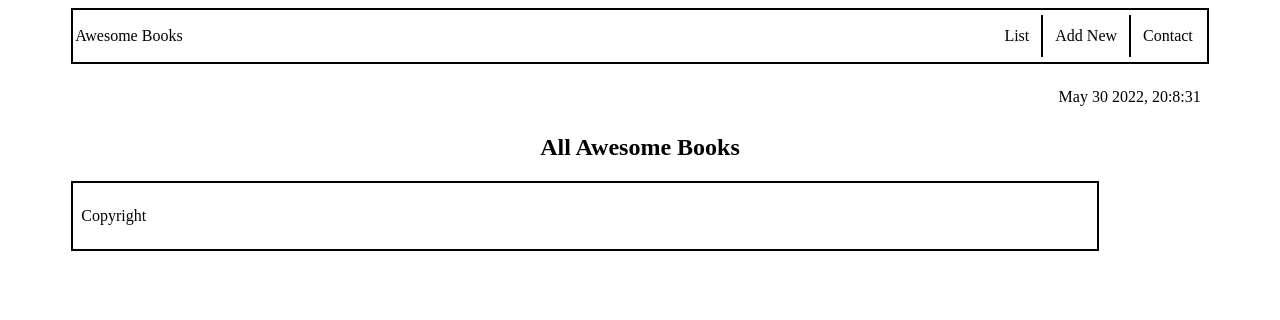
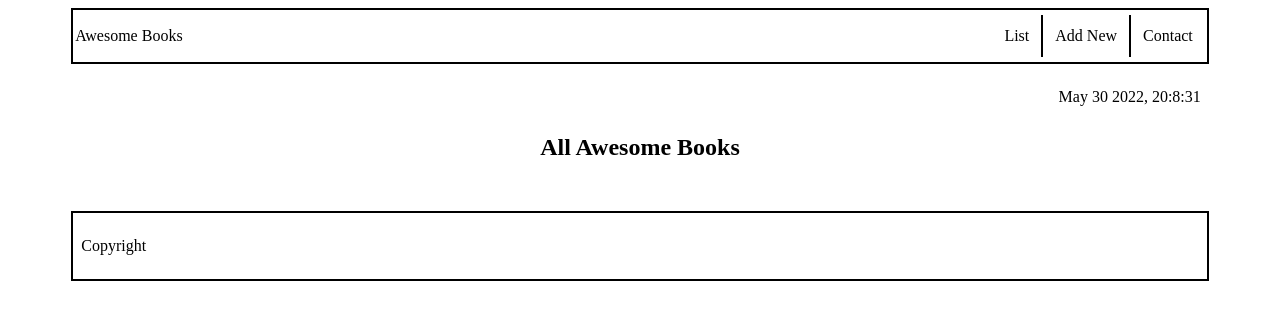
Before and after one commit to kiboma2021/Awesome-Books2, a plain HTML site: page index.html in a window 1280 px wide. Drawn offline with Linux system fonts and the light colour scheme.

Commit message:
Style footer

```diff
--- a/style.css
+++ b/style.css
@@ -144,12 +144,8 @@ form button {
 
 footer {
   position: relative;
-
-  /* left: 0;
-  right: 0; */
   bottom: 0;
-  margin-top: 20px;
+  margin-top: 50px;
   margin-bottom: 20px;
-  width: 90%;
   border: 2px solid black;
 }
```
